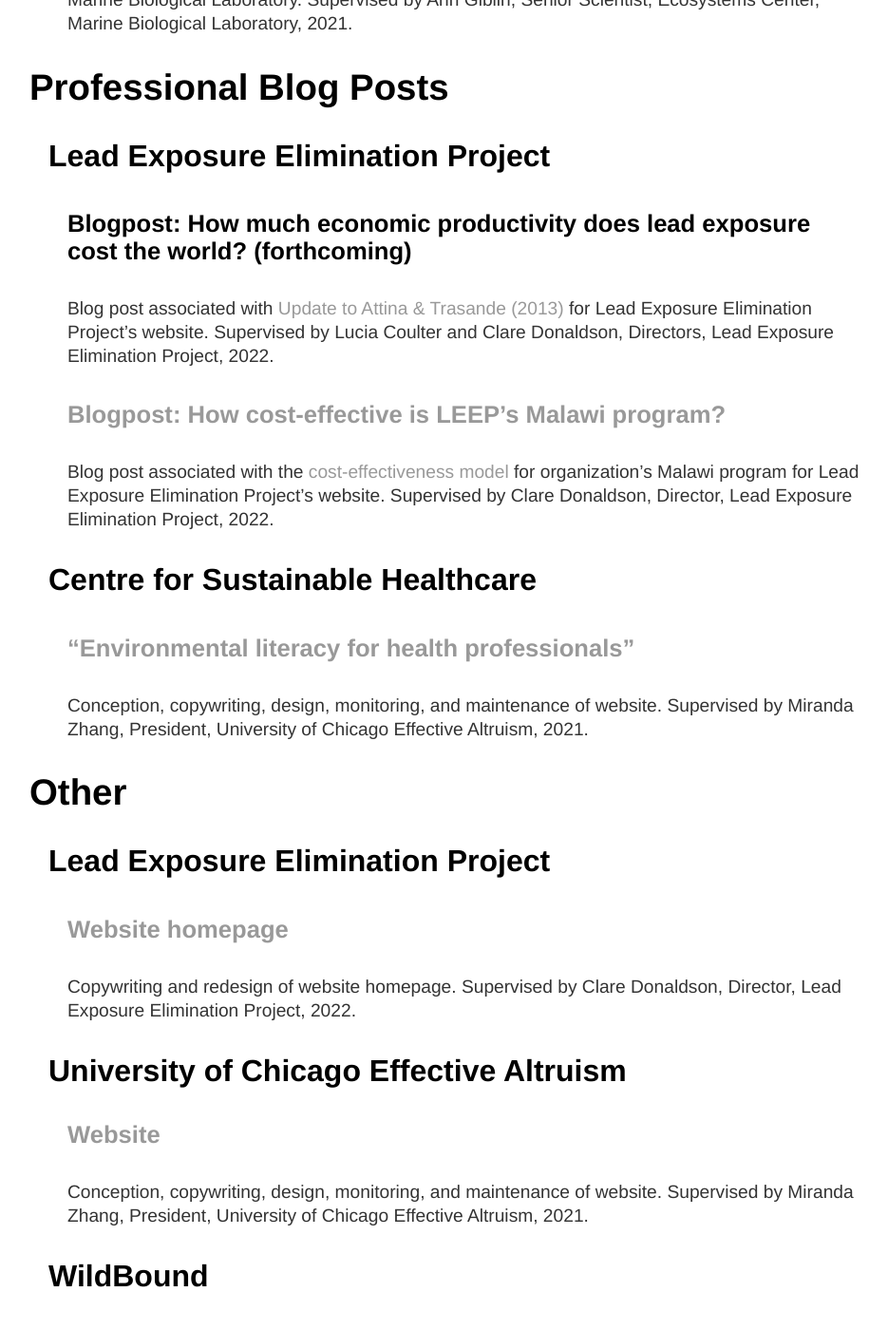
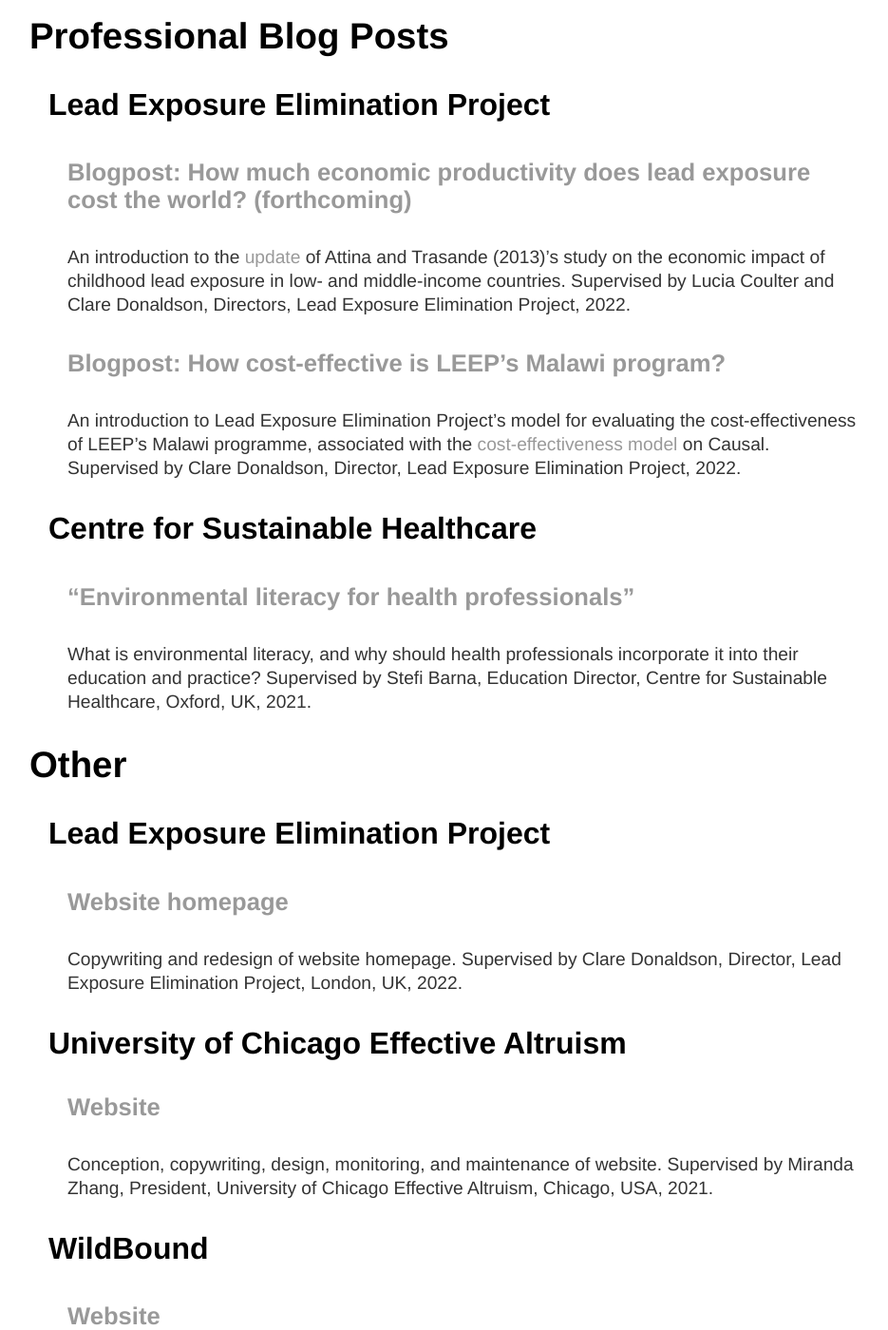
Before and after one commit to y-james-hu/y-james-hu.github.io, a Jekyll site: the page built from projects/index.html, in a window 1280 px wide and 1400 px high, scrolled down 1210 px. Shown: the whole window at 95% size, without its empty margins (181-1116 px from the left). Built offline with Jekyll 4.4.1, drawn with Linux system fonts in a browser that asks for light colours; some of the changed text lies outside the part shown.

Commit message:
Update index.html

```diff
--- a/projects/index.html
+++ b/projects/index.html
@@ -8,11 +8,11 @@
 
     <h3 style="margin-left: 40px">Lead Exposure Elimination Project</h3>
 
-      <h4 style="margin-left: 60px"><a id="update"></a><a>Update to Attina & Trasande (2013)</a></h4>
-      <p style="margin-left: 60px">Mini–research project, consisting of <a href = "https://docs.google.com/spreadsheets/d/1oN_TgsWeoFN42BUKCOqsFYBwuOxj6R38pZg5dabc-ro/edit">spreadsheet</a> and <a href = "https://docs.google.com/document/d/1LI72TXg3t9o6dAc4DSt4SnHdtvDhJhZtBt65Uy-uzRA/edit">companion document</a>, which used new data to replicate and update a 2013 study estimating annual productivity loss from childhood lead exposure in low- and middle-income countries. Supervised by Clare Donaldson, Director, Lead Exposure Elimination Project, 2022.</p>
+      <h4 style="margin-left: 60px"><a id="update"></a><a href = "https://docs.google.com/spreadsheets/d/1oN_TgsWeoFN42BUKCOqsFYBwuOxj6R38pZg5dabc-ro/edit">Update to Attina & Trasande (2013)</a></h4>
+      <p style="margin-left: 60px">Mini-study, consisting of <a href = "https://docs.google.com/spreadsheets/d/1oN_TgsWeoFN42BUKCOqsFYBwuOxj6R38pZg5dabc-ro/edit">spreadsheet</a> and <a href = "https://docs.google.com/document/d/1LI72TXg3t9o6dAc4DSt4SnHdtvDhJhZtBt65Uy-uzRA/edit">companion document</a>, which estimated the annual productivity loss from childhood lead exposure in low- and middle-income countries in 2019. Supervised by Clare Donaldson, Director, Lead Exposure Elimination Project, 2022.</p>
 
-      <h4 style="margin-left: 60px"><a href = "https://docs.google.com/spreadsheets/d/1U2zACVqx7oGvMF7_BJeP5dbBAhpT6v0E1zLIDxdxOUA/edit?usp=sharing">Sensitivity analysis of LEEP’s Malawi program cost-effectiveness analysis</a></h4>
-      <p style="margin-left: 60px">Mini–research project with aim of identifying cost-effectiveness model inputs to which outcome was most sensitive. Supervised by Clare Donaldson, Director, Lead Exposure Elimination Project, 2022.</p>
+      <h4 style="margin-left: 60px"><a href = "https://docs.google.com/spreadsheets/d/1U2zACVqx7oGvMF7_BJeP5dbBAhpT6v0E1zLIDxdxOUA/edit?usp=sharing">LEEP in Malawi: Cost-effectiveness model sensitivity analysis</a></h4>
+      <p style="margin-left: 60px">Analytical project conducted to identify the sensitivity of the cost-effectiveness of the Malawi program to the model’s 18 inputs. Supervised by Clare Donaldson, Director, Lead Exposure Elimination Project, 2022.</p>
 
     <h3 style="margin-left: 40px">University of Chicago</h3>
 
@@ -28,35 +28,35 @@
 
     <h3 style="margin-left: 40px">Lead Exposure Elimination Project</p>
 
-      <h4 style="margin-left: 60px">Blogpost: How much economic productivity does lead exposure cost the world? (forthcoming)</h4>
-      <p style="margin-left: 60px">Blog post associated with <a href = "#update">Update to Attina & Trasande (2013)</a> for Lead Exposure Elimination Project’s website. Supervised by Lucia Coulter and Clare Donaldson, Directors, Lead Exposure Elimination Project, 2022.</p>
+      <h4 style="margin-left: 60px"><a href = "https://docs.google.com/document/d/11-mNIICvrKy0xgzrku1EvnTgVJUMtkFL9xzb9BODAwM/edit?usp=sharing">Blogpost: How much economic productivity does lead exposure cost the world? (forthcoming)</a></h4>
+      <p style="margin-left: 60px">An introduction to the <a href = "#update">update</a> of Attina and Trasande (2013)’s study on the economic impact of childhood lead exposure in low- and middle-income countries. Supervised by Lucia Coulter and Clare Donaldson, Directors, Lead Exposure Elimination Project, 2022.</p>
 
       <h4 style="margin-left: 60px"><a href = "https://leadelimination.org/malawi_cost-effectiveness_intro/">Blogpost: How cost-effective is LEEP’s Malawi program?</a></h4>
-      <p style="margin-left: 60px">Blog post associated with the <a href = "https://my.causal.app/models/61262">cost-effectiveness model</a> for organization’s Malawi program for Lead Exposure Elimination Project’s website. Supervised by Clare Donaldson, Director, Lead Exposure Elimination Project, 2022.</p>
+      <p style="margin-left: 60px">An introduction to Lead Exposure Elimination Project’s model for evaluating the cost-effectiveness of LEEP’s Malawi programme, associated with the <a href = "https://my.causal.app/models/61262">cost-effectiveness model</a> on Causal. Supervised by Clare Donaldson, Director, Lead Exposure Elimination Project, 2022.</p>
 
     <h3 style="margin-left: 40px">Centre for Sustainable Healthcare</p>
 
       <h4 style="margin-left: 60px"><a href="https://sustainablehealthcare.org.uk/blog/environmental-literacy-health-professionals">“Environmental literacy for health professionals”</a></h4>
-      <p style="margin-left: 60px">Conception, copywriting, design, monitoring, and maintenance of website. Supervised by Miranda Zhang, President, University of Chicago Effective Altruism, 2021.</p>
+      <p style="margin-left: 60px">What is environmental literacy, and why should health professionals incorporate it into their education and practice? Supervised by Stefi Barna, Education Director, Centre for Sustainable Healthcare, Oxford, UK, 2021.</p>
 
   <h2 style="margin-left: 20px">Other</h2>
 
     <h3 style="margin-left: 40px">Lead Exposure Elimination Project</p>
 
       <h4 style="margin-left: 60px"><a href = "https://leadelimination.org/">Website homepage</a></h4>
-      <p style="margin-left: 60px">Copywriting and redesign of website homepage. Supervised by Clare Donaldson, Director, Lead Exposure Elimination Project, 2022.</p>
+      <p style="margin-left: 60px">Copywriting and redesign of website homepage. Supervised by Clare Donaldson, Director, Lead Exposure Elimination Project, London, UK, 2022.</p>
 
     <h3 style="margin-left: 40px">University of Chicago Effective Altruism</h3>
 
       <h4 style="margin-left: 60px"><a href = "https://www.uchicagoea.org/">Website</a></h4>
-      <p style="margin-left: 60px">Conception, copywriting, design, monitoring, and maintenance of website. Supervised by Miranda Zhang, President, University of Chicago Effective Altruism, 2021.</p>
+      <p style="margin-left: 60px">Conception, copywriting, design, monitoring, and maintenance of website. Supervised by Miranda Zhang, President, University of Chicago Effective Altruism, Chicago, USA, 2021.</p>
 
     <h3 style="margin-left: 40px">WildBound</p>
 
       <h4 style="margin-left: 60px"><a href = "http://wildbound.earth/index.php">Website</a></h4>
-      <p style="margin-left: 60px">Copywriting and design of bilingual website. Supervised by Songqiao Yao, Founder and Chief Explorer, WildBound, 2019.</p>
+      <p style="margin-left: 60px">Copywriting and design of bilingual website. Supervised by Songqiao Yao, Founder and Chief Explorer, WildBound, Beijing, China, 2019.</p>
 
     <h3 style="margin-left: 40px"><em>The Confucian</em> Magazine</p>
 
       <h4 style="margin-left: 60px"><a href = "https://drive.google.com/file/d/168CAySzIR9w_eM6OkbqTaDyydKuoHRqk/view">Issue 6 (2018)</a></h4>
-      <p style="margin-left: 60px">High school feature and literary magazine. Directed by James Hu, Founder and Editor-in-Chief, <em>The Confucian</em> Magazine, Confucius International School, 2015–18.</p>
+      <p style="margin-left: 60px">Issue of high school feature and literary magazine. Directed by James Hu, Founder and Editor-in-Chief, <em>The Confucian</em> Magazine, Confucius International School, Chengdu, China, 2018.</p>
```
